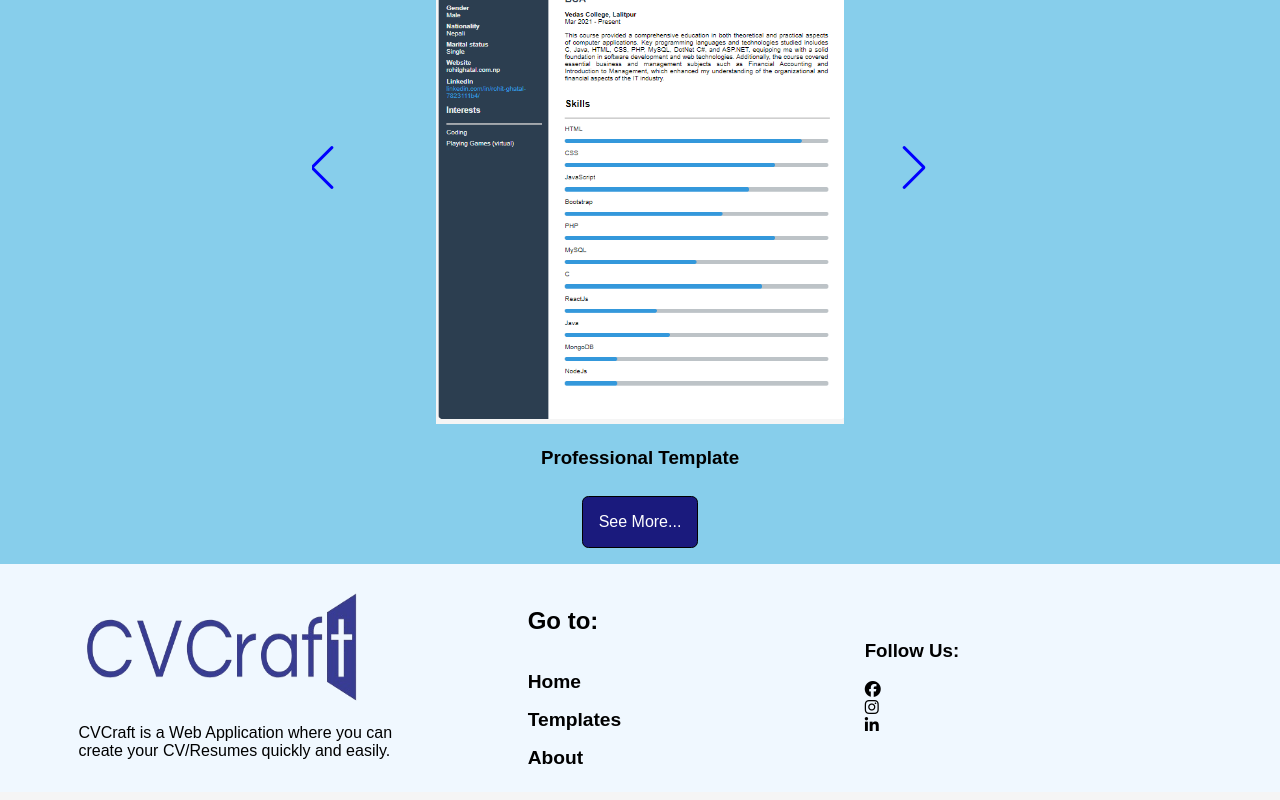
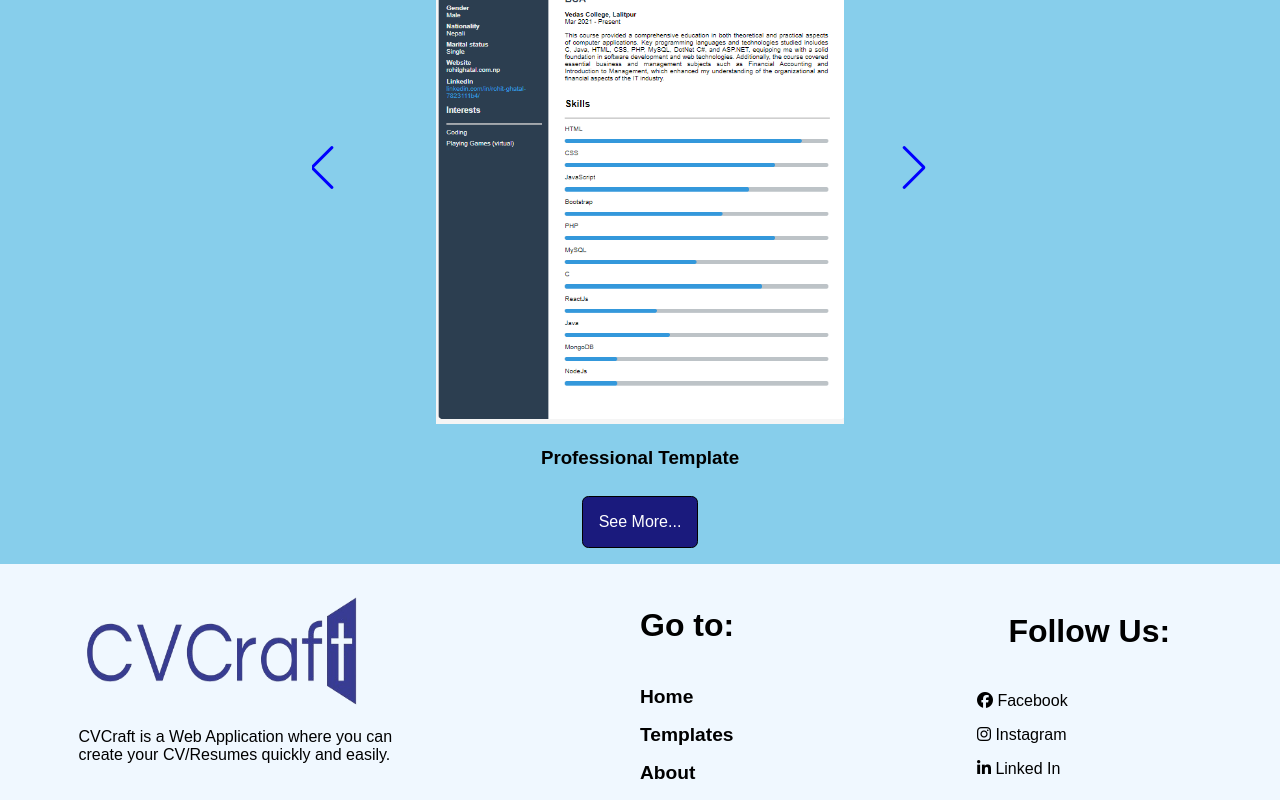
Before and after one commit to rohitghatal1/CVMaker-ReactJS, a React (Create React App) app: page / in a window 1280 px wide. Shown: the part 1510-2310 px from the top of the page. Built offline with nearby package versions, Linux system fonts and the light colour scheme.

Commit message:
added styles for social section

```diff
--- a/src/components/Footer.js
+++ b/src/components/Footer.js
@@ -22,15 +22,15 @@ export default function Footer() {
                 <span className="links">About</span>
             </div>
             <div className="socialSection">
-                <h3>Follow Us:</h3>
+                <h2>Follow Us:</h2>
                 <div className="socialLinks">
-                    <span><i className='fab fa-facebook'></i></span>
+                    <span><i className='fab fa-facebook'></i> Facebook</span>
                 </div>
                 <div className="socialLinks">
-                    <span><i className='fab fa-instagram'></i></span>
+                    <span><i className='fab fa-instagram'></i> Instagram</span>
                 </div>
                 <div className="socialLinks">
-                    <span><i className="fa-brands fa-linkedin-in"></i></span>
+                    <span><i className="fa-brands fa-linkedin-in"></i> Linked In</span>
                 </div>
             </div>
         </div>
--- a/src/components/footer.css
+++ b/src/components/footer.css
@@ -24,7 +24,7 @@ footer{
     font-weight: bold;
 }
 .aboutApp{
-    width: 40%;
+    width: 50%;
 }
 
 .aboutApp .applogo{
@@ -42,7 +42,23 @@ footer{
 .quickLinks{
     width: 30%;
 }
+.quickLinks h2{
+    font-size: 2rem;
+    text-align: center;
+}
 
 .socialSection{
-    width: 30%;
+    width: 20%;
+    display: flex;
+    flex-direction: column;
+    gap: 1rem;
 }
+
+.socialSection h2{
+    font-size: 2rem;
+    text-align: center;
+}
+.socialSection .socialLinks{
+    cursor: pointer;
+    font: 1.2rem
+}
```
